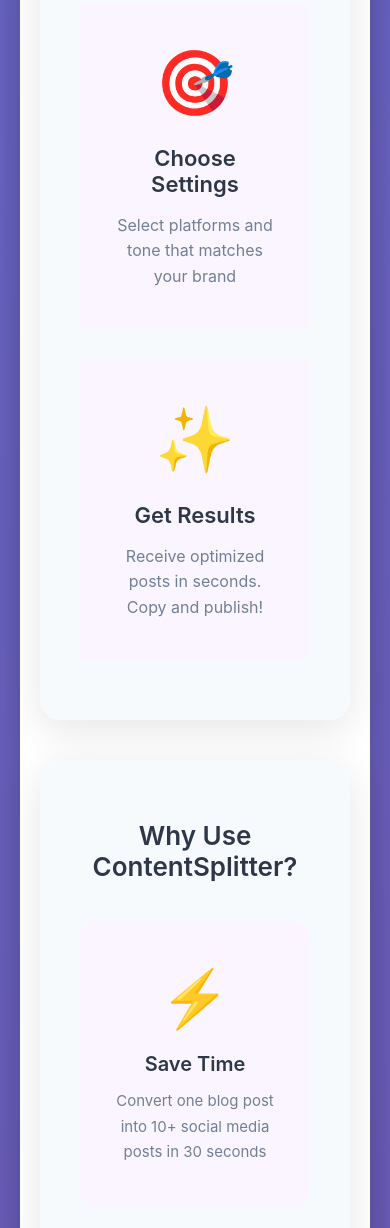
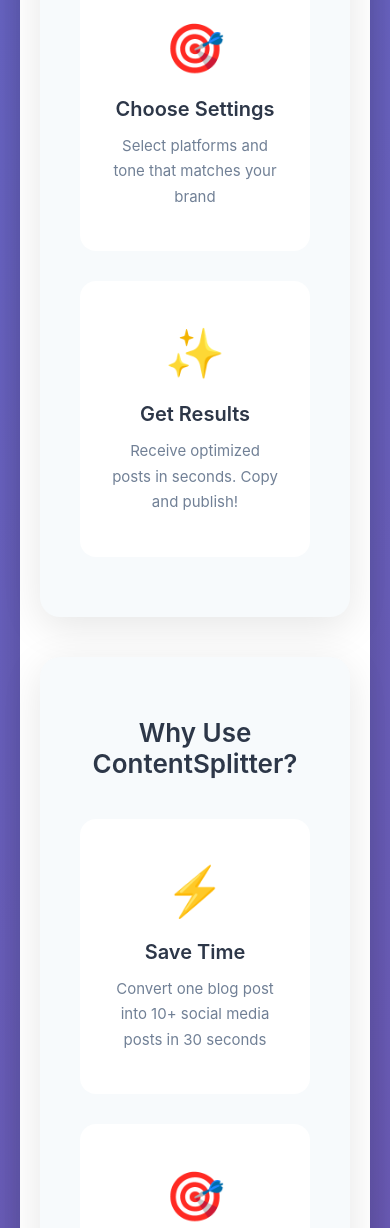
Before and after one commit to seungmin0501/content-splitter, a website: page index.html in a window 390 px wide. Shown: the part 3391-4619 px from the top of the page. Drawn offline with Linux system fonts and the light colour scheme.

Commit message:
Unify SEO sections with purple background and white cards

```diff
--- a/style.css
+++ b/style.css
@@ -844,9 +844,9 @@ footer {
     }
 }
 
-/* SEO Content Sections */
-  .seo-section {
-    background: white;
+/* 전체 SEO 섹션 - 연한 보라색 */
+.seo-section {
+    background: #faf5ff;
     padding: 80px 20px;
     margin: 40px auto;
     max-width: 1200px;
@@ -864,45 +864,54 @@ footer {
 
   /* How It Works Section */
   .how-it-works-section {
-    background: white;
+    background: #faf5ff;
   }
 
   .steps-grid {
     display: grid;
     grid-template-columns: repeat(auto-fit, minmax(280px, 1fr));
-    gap: 40px;
-    max-width: 1000px;
+    gap: 30px;
+    max-width: 1200px;
     margin: 0 auto;
   }
 
   .step-card {
+    background: white;
+    padding: 40px 30px;
+    border-radius: 16px;
     text-align: center;
-    padding: 40px 30px;
-    background: #faf5ff;
+    transition: all 0.3s;
+    border: 2px solid transparent;
   }
 
-  .step-card .step-icon {
-    font-size: 64px;
-    margin-bottom: 24px;
+  .step-card:hover {
+    border-color: #667eea;
+    transform: translateY(-5px);
+    box-shadow: 0 10px 30px rgba(102, 126, 234, 0.2);
+  }
+
+  .step-icon {
+    font-size: 56px;
     display: block;
+    margin-bottom: 20px;
   }
 
   .step-card h3 {
-    font-size: 22px;
-    margin-bottom: 16px;
+    font-size: 20px;
+    margin-bottom: 12px;
     color: #2d3748;
     font-weight: 600;
   }
 
   .step-card p {
-    font-size: 16px;
-    line-height: 1.6;
+    font-size: 15px;
+    line-height: 1.7;
     color: #718096;
   }
 
   /* Benefits Section */
   .benefits-section {
-    background: white;
+    background: #faf5ff;
   }
 
   .benefits-section h2 {
@@ -912,13 +921,13 @@ footer {
   .benefits-grid {
     display: grid;
     grid-template-columns: repeat(auto-fit, minmax(300px, 1fr));
-    gap: 40px;
+    gap: 30px;
     max-width: 1200px;
     margin: 0 auto;
   }
 
   .benefit-card {
-    background: #faf5ff;
+    background: white;
     padding: 40px 30px;
     border-radius: 16px;
     text-align: center;
@@ -927,8 +936,9 @@ footer {
   }
 
   .benefit-card:hover {
-    background: rgba(255, 255, 255, 0.15);
+    border-color: #667eea;
     transform: translateY(-5px);
+    box-shadow: 0 10px 30px rgba(102, 126, 234, 0.2);
   }
 
   .benefit-icon {
@@ -947,12 +957,12 @@ footer {
   .benefit-card p {
     font-size: 15px;
     line-height: 1.7;
-    color: #718096;;
+    color: #718096;
   }
 
   /* Use Cases Section */
   .use-cases-section {
-    background: white;
+    background: #faf5ff;
   }
 
   .use-cases-grid {
@@ -964,7 +974,7 @@ footer {
   }
 
   .use-case-card {
-    background: #faf5ff;
+    background: white;
     padding: 40px 30px;
     border-radius: 16px;
     text-align: center;
@@ -995,6 +1005,36 @@ footer {
     font-size: 15px;
     line-height: 1.7;
     color: #718096;
+  }
+
+  /* FAQ Section */
+  .faq-section {
+    background: #faf5ff;
+  }
+
+  /* Responsive */
+  @media (max-width: 768px) {
+    .seo-section {
+      padding: 50px 20px;
+    }
+
+    .seo-section h2 {
+      font-size: 26px;
+      margin-bottom: 40px;
+    }
+
+    .steps-grid,
+    .benefits-grid,
+    .use-cases-grid {
+      grid-template-columns: 1fr;
+      gap: 30px;
+    }
+
+    .step-icon,
+    .benefit-icon,
+    .use-case-icon {
+      font-size: 48px;
+    }
   }
 
   /* FAQ Section */
```
